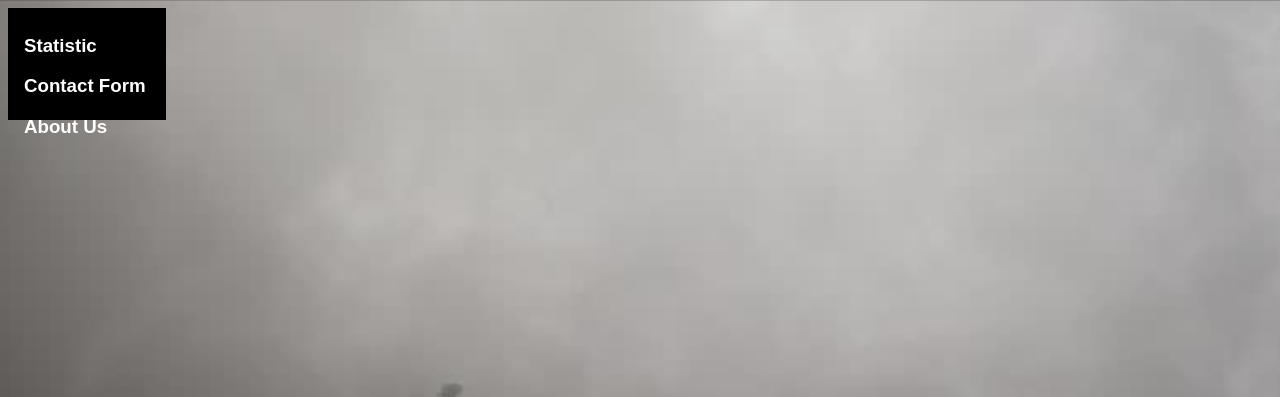
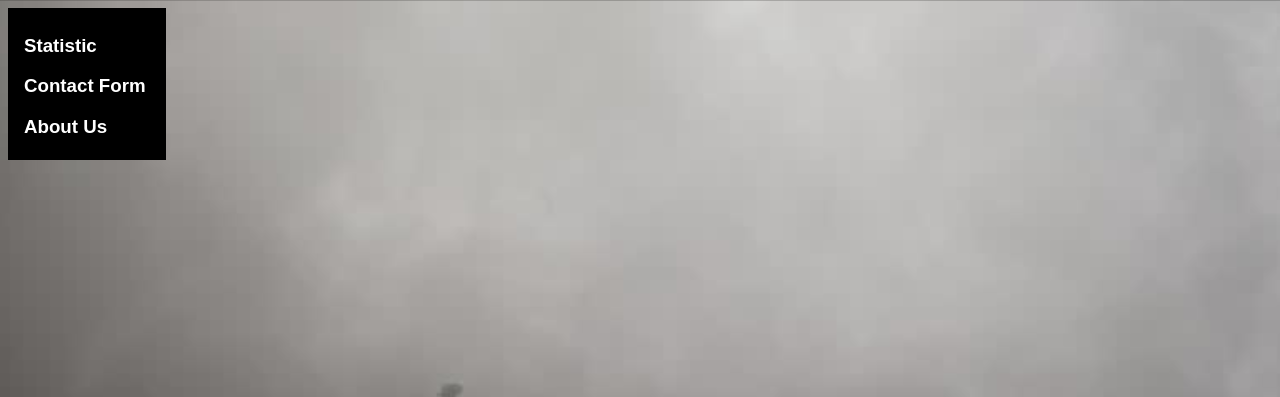
Before and after one commit to afyusrefova/The-Bletchley-Game, a plain HTML site: page Website/Index.html in a window 1280 px wide. Shown: the top 397 px of the page. Drawn offline with Linux system fonts and the light colour scheme.

Commit message:
Fix index.css

```diff
--- a/Website/index.css
+++ b/Website/index.css
@@ -22,7 +22,7 @@ background-color:#000;
     background-color:#0e8f2e;
 }
 .bar-block {
-    height: 12%;
+    height: 17%;
     width:120%;
     display:block;
     padding:8px 16px;
```
